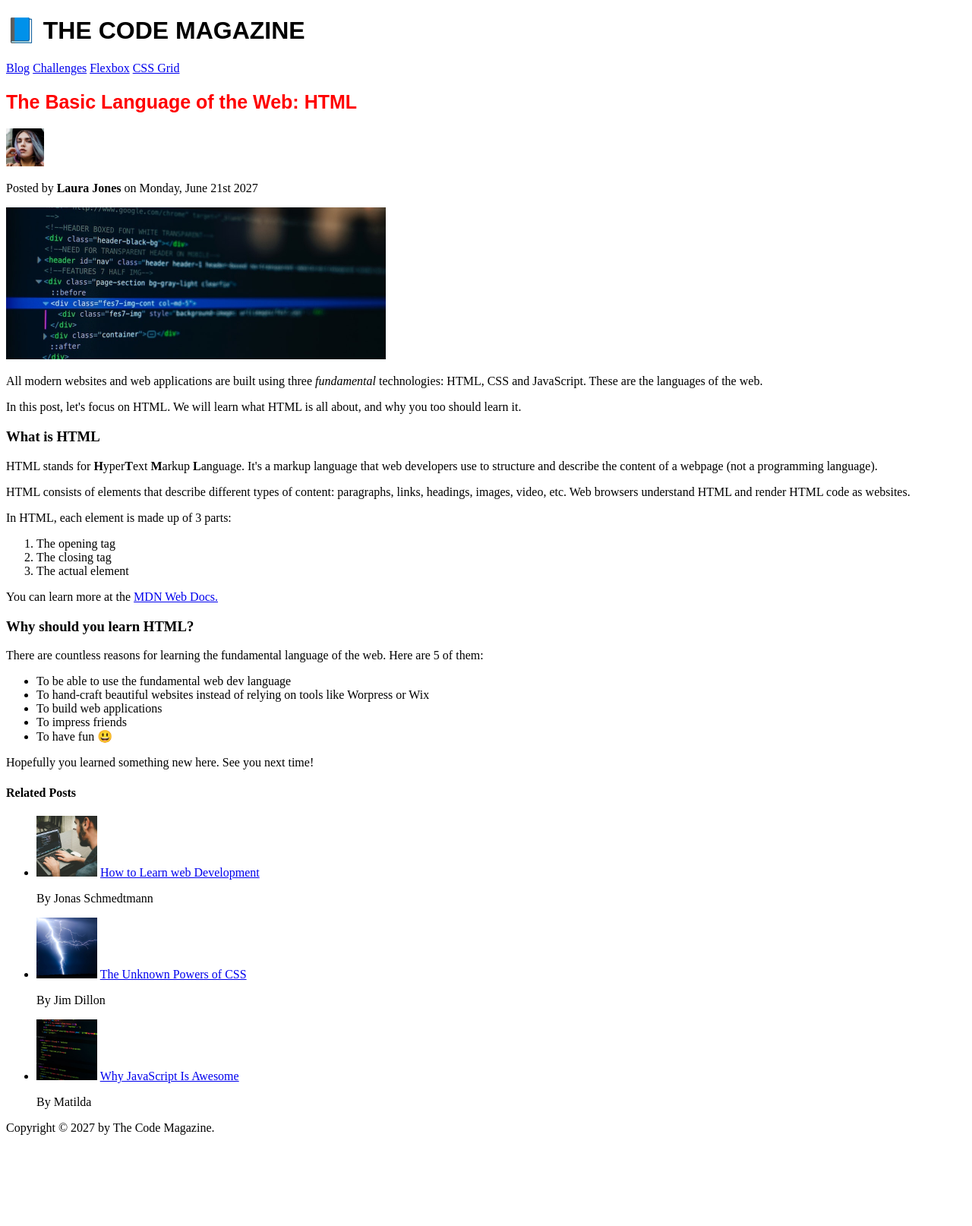
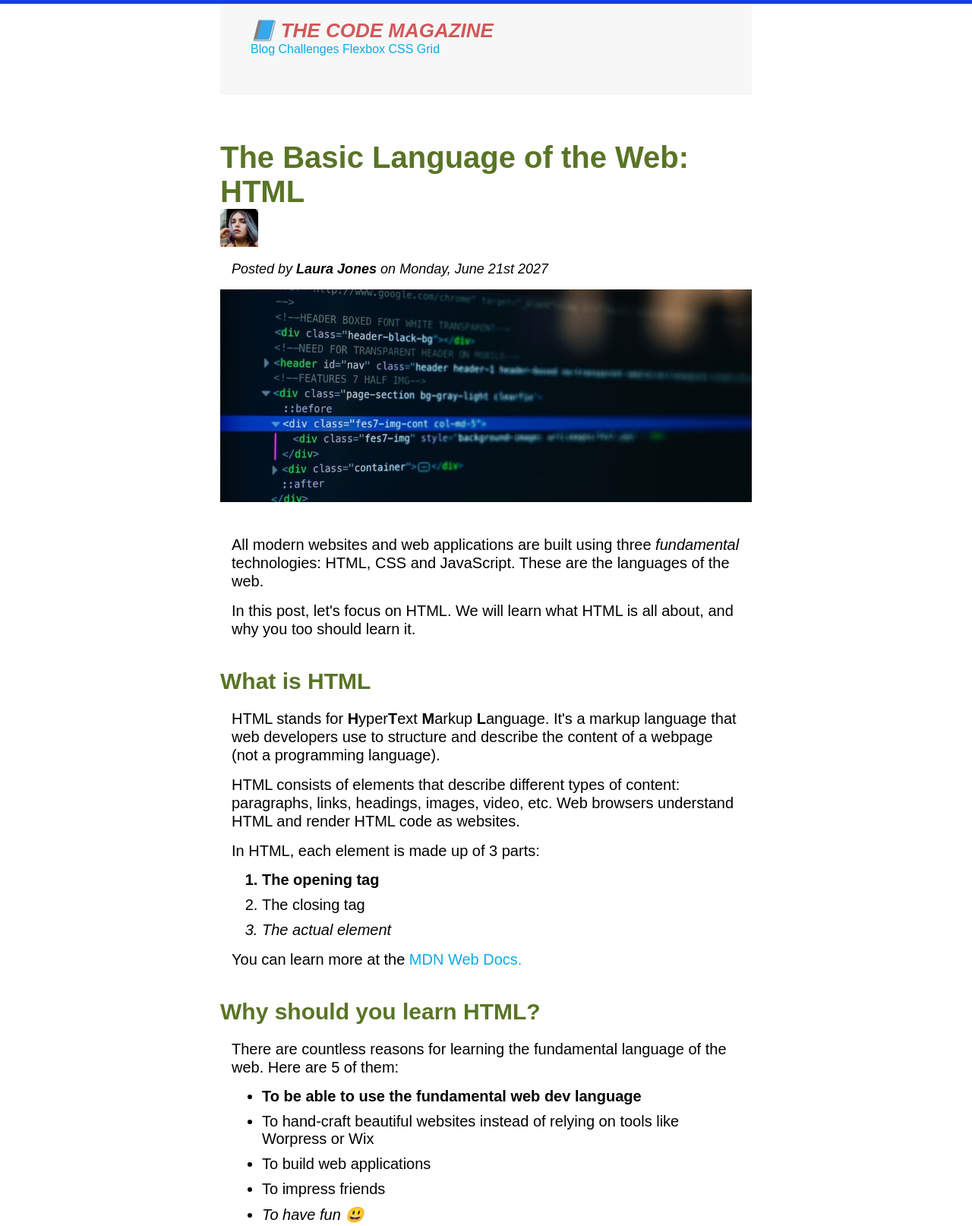
Before and after one commit to passwii/HTML5, a plain HTML site: page Section3-CSS_Fundamentals/index.html in a window 1280 px wide. Shown: the top 1614 px of the page at 76% size. Before the commit the page ends 1502 px from the top, so only its background shows below. Drawn offline with Linux system fonts and the light colour scheme.

Commit message:
V2 GMVPLUS TOOL

```diff
--- /dev/null
+++ b/Section3-CSS_Fundamentals/challenge/c_style.css
@@ -0,0 +1,99 @@
+* {
+    margin: 0;
+    padding: 0;
+}
+
+
+.container {
+    width: 700px;
+    margin: 0 auto;
+}
+
+body {
+    font-family: sans-serif;
+    line-height: 1.4;
+}
+
+.product {
+    border: 5px solid black;
+    margin: 20px auto;
+}
+
+.product-title {
+    text-align: center;
+    text-transform: uppercase;
+    background-color: lightgray;
+    padding: 12px;
+}
+
+.product-price {
+    text-align: left;
+    font-size: 28px;
+    margin-bottom: 0;
+
+}
+
+.free-shipping {
+    color: gray;
+    font-size: 12px;
+    font-weight: bold;
+    text-transform: uppercase;
+    margin-bottom: 22px;
+}
+
+.pd-simple {
+    margin-bottom: 12px;
+}
+
+.more-info:link, .more-info:visited{
+    color:black;
+    /* margin-bottom: 50px; */
+    /* 这里面的没有任何作用 */
+}
+
+.more-info:hover, .more-info:active {
+    background-color: rgb(66, 245, 192);
+    text-decoration: none;
+}
+
+.more-info {
+    /* margin-bottom: 50px; */
+}
+
+.product-details {
+    text-transform: uppercase;
+    margin-top: 30px;
+    margin-bottom: 12px;
+}
+
+ul {
+    /* margin-top: 5px;
+    margin-bottom: 20px; */
+    margin: 10px 20px;
+    width: auto;
+}
+
+li {
+    list-style: square;
+    margin-bottom: 10px;
+    /* padding: 5px; */
+}
+
+.add-to-cart {
+    font-size: 22px;
+    color: white;
+    background-color: black;
+    border: none;
+    text-transform: uppercase;
+    cursor: pointer;
+    width: 100%;
+    padding: 15px;
+}
+
+.add-to-cart:hover {
+    /* text-decoration: black; */
+    color: black;
+    background-color: white;
+    border-top: 5px solid black;
+
+}
--- a/Section3-CSS_Fundamentals/index.html
+++ b/Section3-CSS_Fundamentals/index.html
@@ -10,7 +10,8 @@
 </head>
 
 <body>
-  <header>
+  <div class="container">
+    <header class="main-header">
       <h1>📘 The Code Magazine</h1>
       <nav>
         <a href="blog.html">Blog</a>
@@ -22,13 +23,13 @@
     </header>
 
     <article>
-    <header>
+      <header class="post-header">
         <h2>The Basic Language of the Web: HTML</h2>
 
 
         <img src="/html-css-course-master/starter/02-HTML-Fundamentals/laura-jones.jpg" alt="pic of author" width="50" height="50" />
-      <p>Posted by <strong>Laura Jones</strong> on Monday, June 21st 2027</p>
-      <img src="/html-css-course-master/starter/02-HTML-Fundamentals/post-img.jpg" alt="HTML code on screen" width="500" height="200" />
+        <p id="author">Posted by <strong>Laura Jones</strong> on Monday, June 21st 2027</p>
+        <img src="/html-css-course-master/starter/02-HTML-Fundamentals/post-img.jpg" alt="HTML code on screen" width="500" height="200" class="post-img" />
       </header>
       <p>
         All modern websites and web applications are built using three <em>fundamental</em>
@@ -50,7 +51,7 @@
 
       <p>In HTML, each element is made up of 3 parts:
       <ol>
-      <li>The opening tag</li>
+        <li class="first-li">The opening tag</li>
         <li>The closing tag</li>
         <li>The actual element</li>
       </ol>
@@ -78,14 +79,14 @@
 
     </article>
 
-  <aside>
+    <aside class="related-panel">
       <h4>Related Posts</h4>
-    <ul>
+      <ul class="related">
         <p>
           <li>
             <img src="/html-css-course-master/starter/02-HTML-Fundamentals/related-1.jpg" alt="man typing computer" height="80" />
             <a href="#">How to Learn web Development</a>
-          <p>
+            <p class="related-author">
               By Jonas Schmedtmann
             </p>
           </li>
@@ -93,27 +94,24 @@
         <li>
           <img src="/html-css-course-master/starter/02-HTML-Fundamentals/related-2.jpg" alt="lightning" height="80" />
           <a href="#">The Unknown Powers of CSS</a>
-        <p>By Jim Dillon</p>
+          <p class="related-author">By Jim Dillon</p>
         </li>
         </p>
         <li>
           <img src="/html-css-course-master/starter/02-HTML-Fundamentals/related-3.jpg" alt="code on screen" height="80" />
           <a href="#">Why JavaScript Is Awesome</a>
-        <p>
+          <p class="related-author">
             By Matilda
           </p>
         </li>
-
-
       </ul>
-
-
-
     </aside>
 
     <footer>
-    Copyright &copy; 2027 by The Code Magazine.
+      <p id="copyright" class="copyright txt">Copyright &copy; 2027 by The Code Magazine.</p>
+
     </footer>
+  </div>
 </body>
 
 </html>
--- a/Section3-CSS_Fundamentals/style.css
+++ b/Section3-CSS_Fundamentals/style.css
@@ -1,12 +1,182 @@
-h1 {
-    color: black;
-    font-family: Arial, Helvetica, sans-serif;
-    text-transform: uppercase;
+h1,
+h2,
+h3,
+h4,
+p,
+li,
+nav {
+  font-family: sans-serif;
 }
 
+body {
+  border-top: solid 5px #133de8;
+}
+
+h1,
+h2,
+h3 {
+  color: rgba(60, 92, 0, 0.85);
+}
+
+article {
+  margin-bottom: 60px;
+}
+
+h1 {
+  color: rgba(196, 42, 42, 0.768);
+  font-size: 26px;
+  text-transform: uppercase;
+  font-style: italic;
+}
 
 h2 {
+  font-size: 40px;
+}
+
+h3 {
+  font-size: 30px;
+  margin-bottom: 20px;
+  margin-top: 40px;
+}
+
+h4 {
+  font-size: 20px;
+  text-align: center;
+  text-transform: uppercase;
+}
+
+p {
+  font-size: 20px;
+  line-height: 1.2;
+  margin: 15px;
+}
+
+li {
+  font-size: 20px;
+}
+
+ol,
+ul {
+  margin-left: 45px;
+}
+
+/* footer p {
+    font-size: 16px;
+    text-align: right;
+} */
+
+/* article header p {
+    font-style: italic;
+} */
+
+* {
+  margin: 0;
+  padding: 0;
+}
+
+#author {
+  font-style: italic;
+  font-size: 18px;
+}
+
+#copyright {
+  font-size: 16px;
+  text-align: right;
+}
+
+.related-author {
+  font-size: 18px;
+  text-align: left;
+  font-weight: bold;
+}
+
+.related {
+  list-style: none;
+}
+
+.container {
+  width: 700px;
+  margin-left: auto;
+  margin-right: auto;
+}
+
+.main-header {
+  background-color: #f7f7f7;
+  padding: 20px 40px;
+  margin-bottom: 60px;
+  height: 80px;
+}
+
+.post-header {
+  margin-bottom: 40px;
+}
+
+aside {
+  background-color: #f7f7f7;
+  border-top: 5px solid rgba(179, 45, 8);
+  border-bottom: 5px solid rgb(179, 45, 8);
+  padding: 50px 0;
+  width: 500px;
+}
+
+li {
+  margin: 10px;
+}
+
+li:first-child {
+  font-weight: bold;
+}
+
+li:last-child {
+  font-style: italic;
+  margin-bottom: 0;
+}
+
+/* article p:last-child {
     color: red;
-    font-size: 25px;
-    font-family: Arial, Helvetica, sans-serif;
+} */
+
+a:link {
+  color: rgb(9, 172, 231);
+  text-decoration: none;
 }
+
+a:visited {
+  color: rgb(9, 172, 231);
+}
+
+a:hover {
+  color: orange;
+  font-weight: bold;
+  text-decoration: underline wavy orangered;
+}
+
+a:active {
+  background-color: black;
+  font-style: italic;
+}
+
+/* LVHA */
+
+/* Resolving Conflicts */
+.copyright {
+  color: red;
+  font-family: Georgia, "Times New Roman", Times, serif;
+  font-weight: bold;
+  text-align: left;
+}
+
+#copyright {
+  font-family: sans-serif;
+  font-weight: lighter;
+  text-align: right;
+}
+
+.txt {
+  color: green;
+}
+
+.post-img {
+  width: 100%;
+  height: auto;
+}
--- /dev/null
+++ b/gmvplusSite/style.css
@@ -0,0 +1,143 @@
+* {
+  margin: 0;
+  padding: 0;
+  font-family: sans-serif;
+}
+
+.container {
+  width: 100%;
+  height: 100vh;
+  background-image: linear-gradient(rgba(0, 0, 0, 0.1), rgba(0, 0, 0, 0.6)),
+    url(./asset/background.png);
+  background-position: center;
+  background-size: cover;
+  padding: 2% 4%;
+  box-sizing: border-box;
+}
+
+.navbar {
+  height: 10%;
+  display: flex;
+  align-items: center;
+}
+
+.logo {
+  width: 175px;
+  cursor: pointer;
+}
+
+.menu-icon {
+  width: 30px;
+  cursor: pointer;
+  margin-left: 40px;
+}
+
+nav {
+  flex: 1;
+  text-align: right;
+}
+
+nav ul li {
+  list-style: none;
+  display: inline-block;
+  margin-left: 45px;
+}
+
+nav ul li a {
+  text-decoration: none;
+  color: white;
+  font-size: 15px;
+}
+
+.row {
+  display: flex;
+  height: 88%;
+  align-items: center;
+}
+
+.col {
+  flex-basis: 60%;
+}
+
+h1 {
+  font-size: 50px;
+  color: white;
+}
+
+p {
+  font-size: 20px;
+  color: white;
+  line-height: 30px;
+}
+
+button {
+  width: 180px;
+  color: black;
+  font-size: 18px;
+  padding: 12px 0;
+  background: white;
+  border: 0;
+  border-radius: 25px;
+  outline: none;
+  margin-top: 30px;
+  cursor: pointer;
+}
+
+.card {
+  width: 200px;
+  display: inline-block;
+  height: 250px;
+  border-radius: 10px;
+  padding: 15px 25px;
+  box-sizing: border-box;
+  cursor: pointer;
+  background-position: center;
+  background-size: cover;
+  margin: 15px 10px;
+  transition: transform 0.5s;
+}
+.card1 {
+  background-image: url(./asset/cool-background.png);
+}
+
+.card2 {
+  background-image: url(./asset/cool-background1.png);
+}
+
+.card3 {
+  background-image: url(./asset/cool-background2.png);
+}
+
+.card4 {
+  background-image: url(./asset/cool-background3.png);
+}
+
+.card:hover {
+  transform: translateY(10px);
+}
+
+h5 {
+  color: white;
+  font-size: 30px;
+  margin-top: 20px;
+  text-shadow: 0 0 2px gray;
+}
+
+p, card {
+  margin-top: 22px;
+}
+
+.fba, .report {
+  color: black;
+}
+
+.fba-content, .report-content {
+  color: black;
+}
+
+.copy {
+  box-sizing: border-box;
+  display: block;
+  color: white;
+  font-size: 20px;
+}
```
Also changed, not shown: Section3-CSS_Fundamentals/challenge/challenge_index.html (added, +42 -0 lines), gmvplusSite/index.html (added, +75 -0 lines), gmvplusSite/asset/background.png (added), gmvplusSite/asset/bg.png (added), gmvplusSite/asset/cool-background.png (added), gmvplusSite/asset/cool-background1.png (added), gmvplusSite/asset/cool-background2.png (added), gmvplusSite/asset/cool-background3.png (added), gmvplusSite/asset/logo_black.png (added), gmvplusSite/asset/logo_white.png (added), gmvplusSite/asset/menu.png (added), 2 other files. Lines whose indentation alone changed are shown as unchanged.
